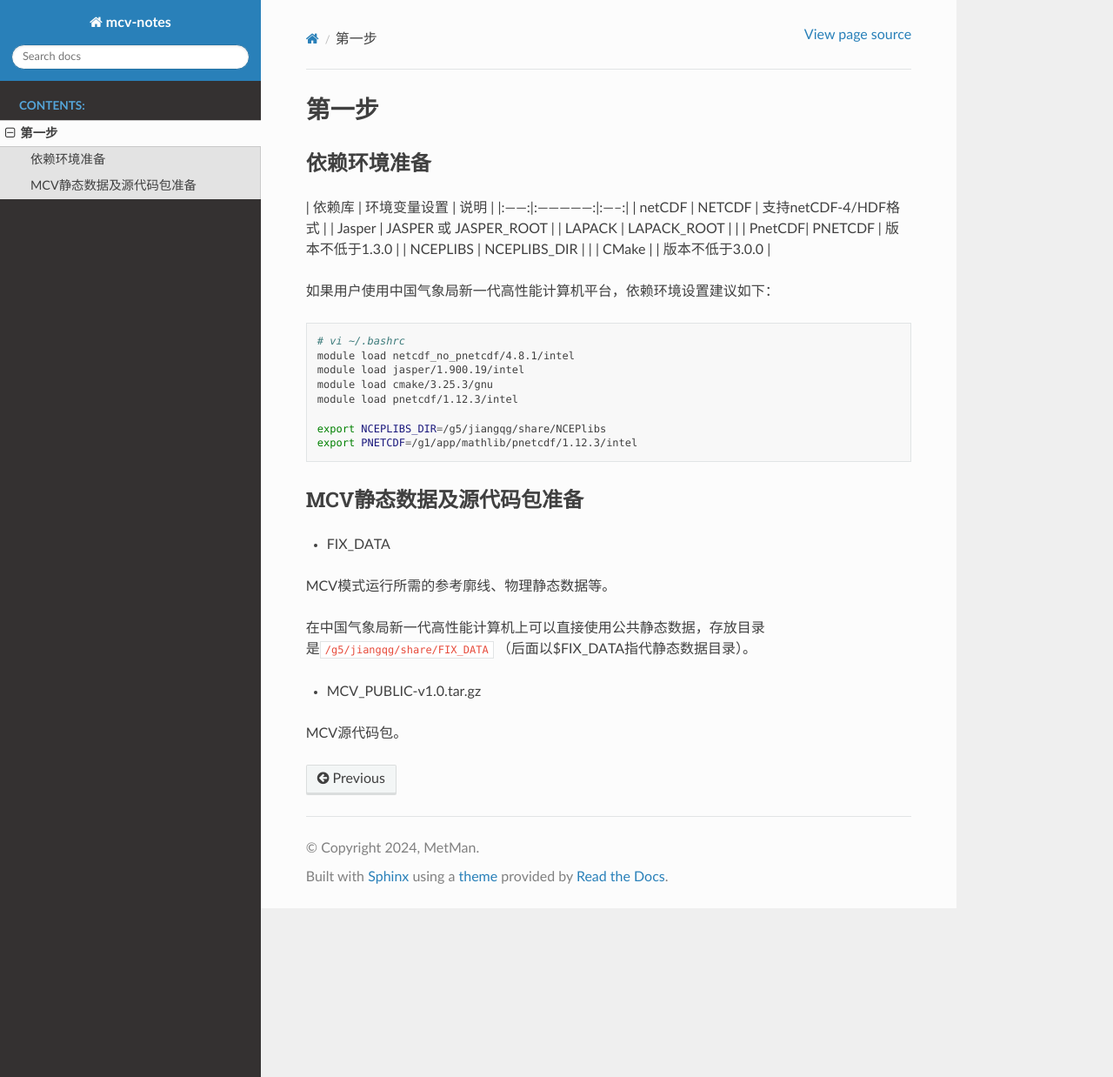
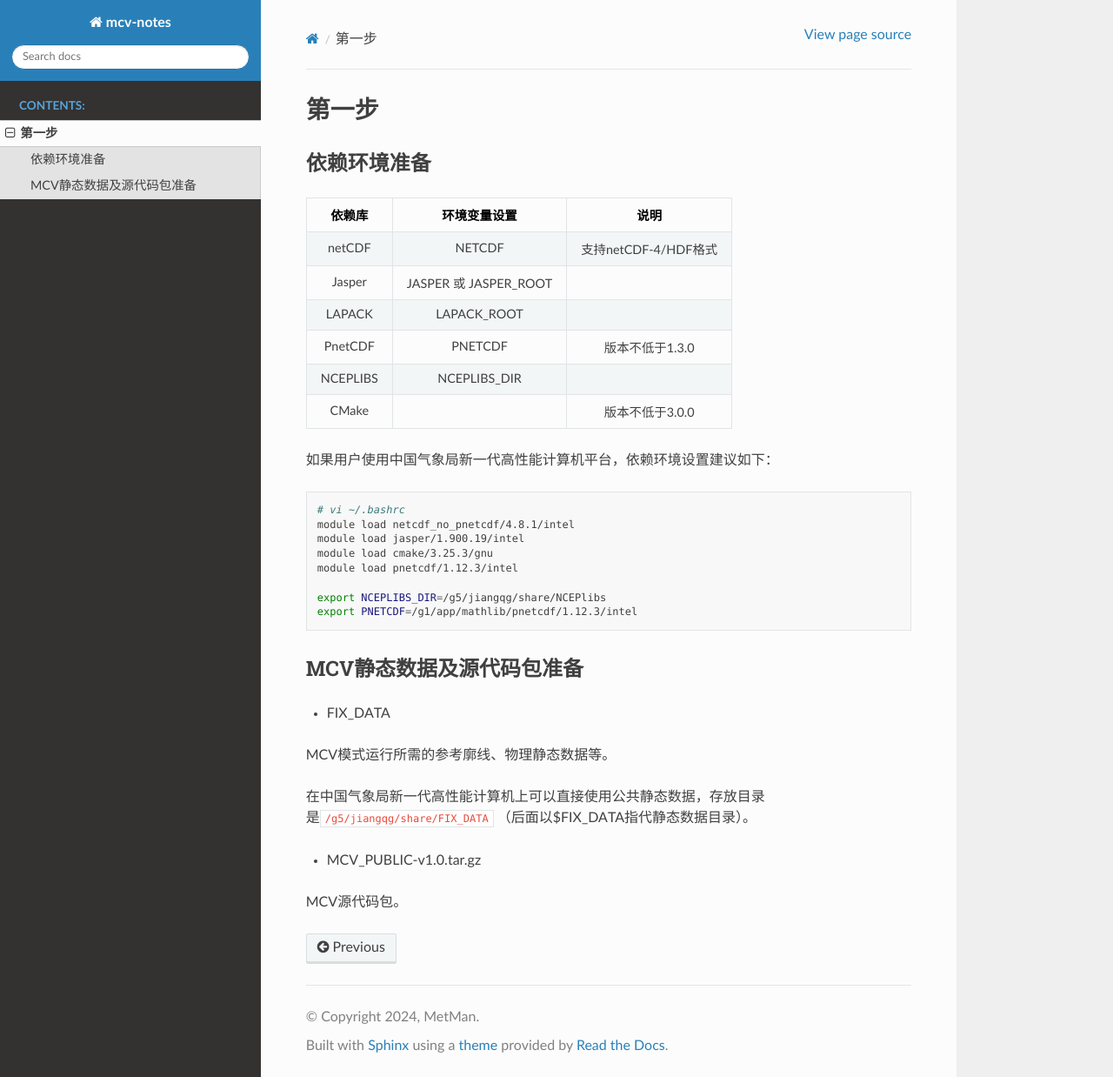
Before and after one commit to qingu/mug, a Sphinx documentation site: the page built from source/01_Depends.md, in a window 1280 px wide and 1238 px high. Shown: the whole window at 87% size. Built offline with Sphinx 7.4.7 and the Read the Docs theme 2.0.0, drawn with Linux system fonts in a browser that asks for light colours.

Commit message:
add sphix_markdown_tables in conf.py

```diff
--- a/source/conf.py
+++ b/source/conf.py
@@ -35,4 +35,4 @@ source_parsers = {
     '.md': CommonMarkParser,
 }
 source_suffix = ['.rst', '.md']
-extensions = ['recommonmark']
+extensions = ['recommonmark', 'sphinx_markdown_tables']
```
